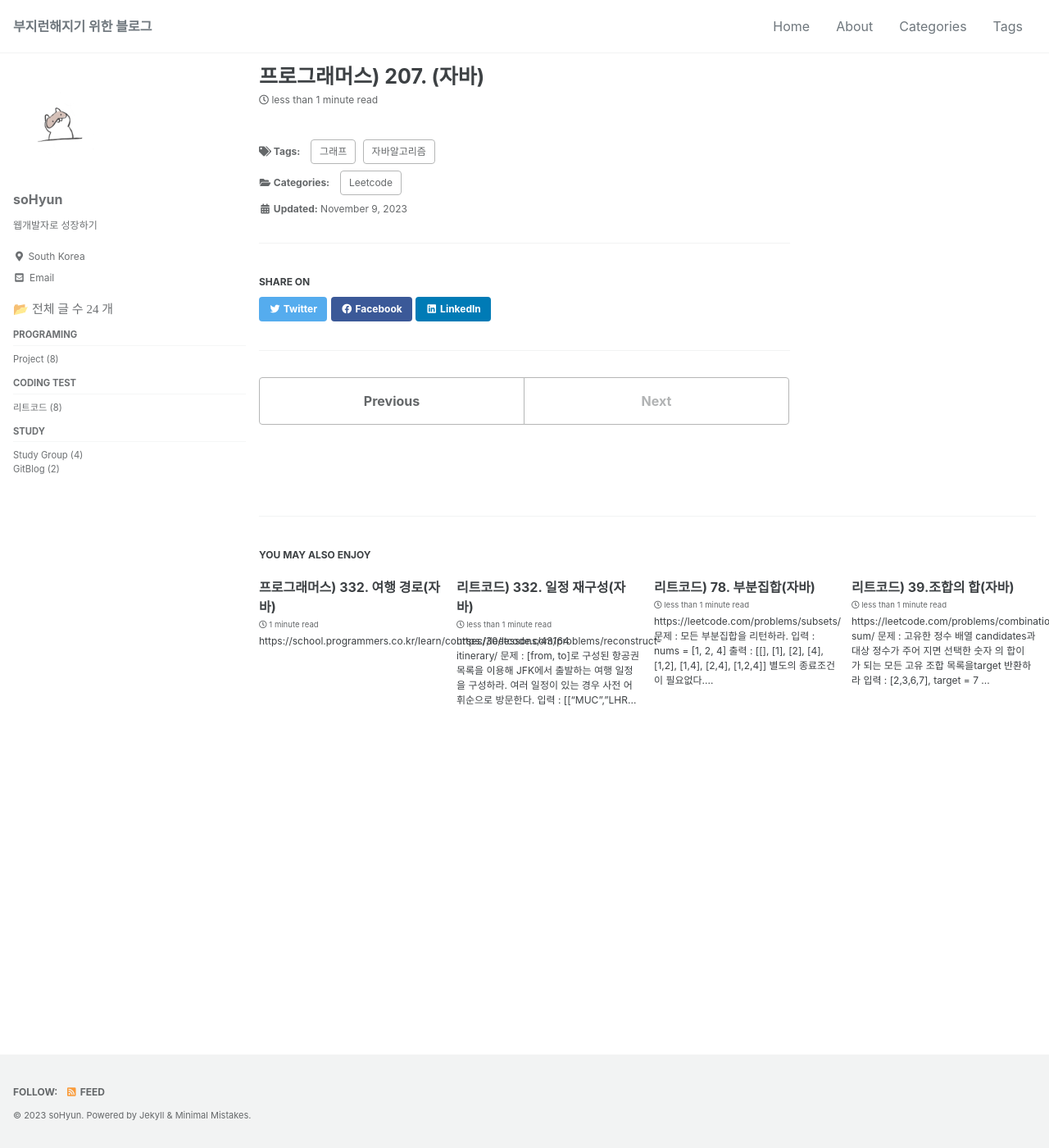
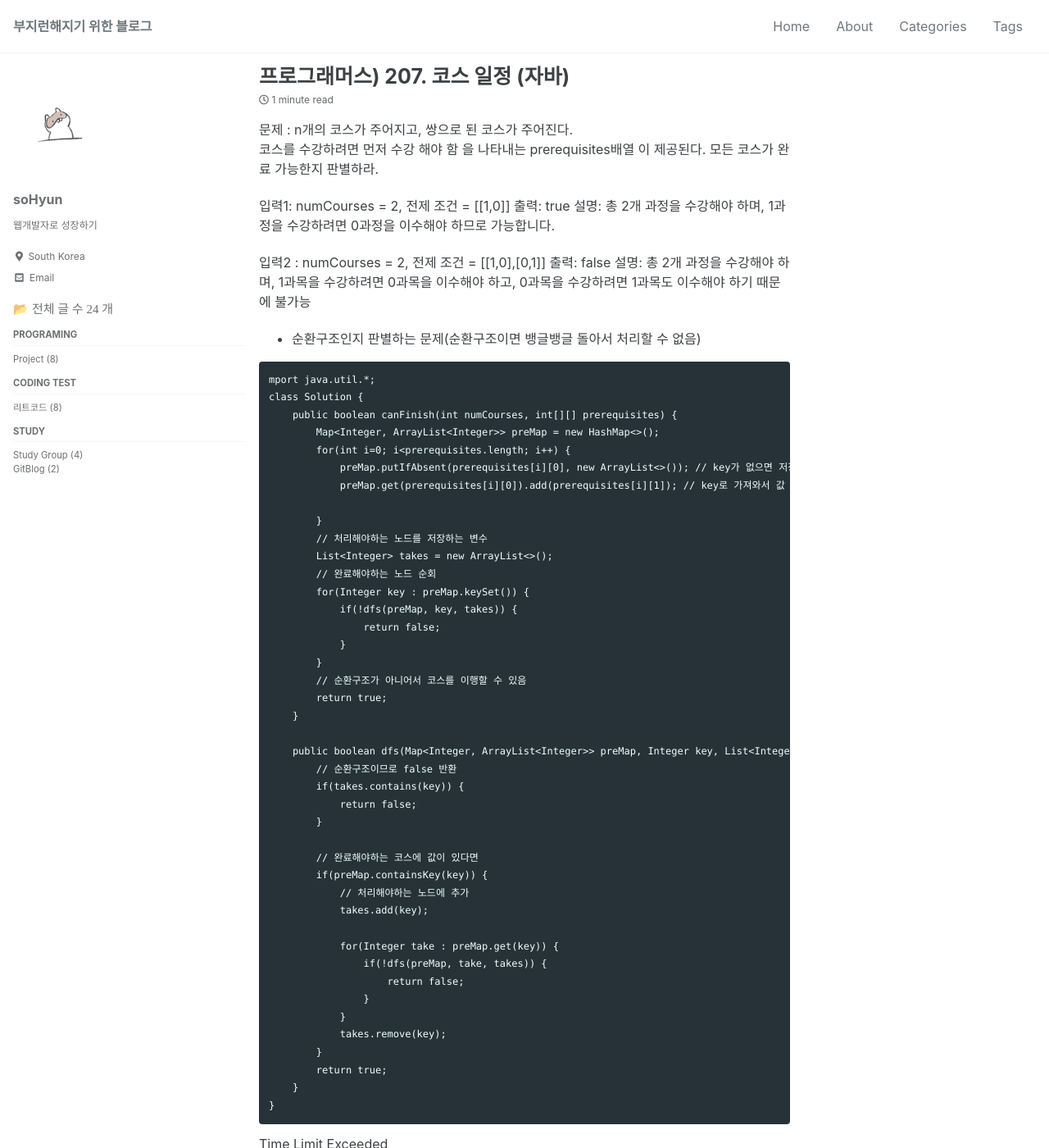
Before and after one commit to 301choso/301choso.github.io, a Jekyll site: the page built from _posts/2023-11-09-자바알고리즘 ) 코스 일정.md, in a window 1280 px wide and 1400 px high. Shown: the whole window at 82% size. Built offline with Jekyll 4.4.1, drawn with Linux system fonts in a browser that asks for light colours; cached includes are drawn as plain includes; some of the changed text lies outside the part shown.

Commit message:
코스 일정

````diff
--- a/_posts/2023-11-09-자바알고리즘 ) 코스 일정.md
+++ b/_posts/2023-11-09-자바알고리즘 ) 코스 일정.md
@@ -1,6 +1,122 @@
 ---
 layout: single
-title:  "프로그래머스) 207. (자바)"
+title:  "프로그래머스) 207. 코스 일정 (자바)"
 categories: Leetcode
 tags : 자바알고리즘 그래프
 ---
+
+문제 : n개의 코스가 주어지고, 쌍으로 된 코스가 주어진다.
+코스를 수강하려면 먼저 수강 해야 함 을 나타내는 prerequisites배열 이 제공된다.
+모든 코스가 완료 가능한지 판별하라.
+
+
+입력1: numCourses = 2, 전제 조건 = [[1,0]]
+ 출력: true
+ 설명: 총 2개 과정을 수강해야 하며, 1과정을 수강하려면 0과정을 이수해야 하므로 가능합니다.
+
+ 입력2 : numCourses = 2, 전제 조건 = [[1,0],[0,1]]
+ 출력: false
+ 설명: 총 2개 과정을 수강해야 하며, 1과목을 수강하려면 0과목을 이수해야 하고, 0과목을 수강하려면 1과목도 이수해야 하기 때문에 불가능
+
+
+- 순환구조인지 판별하는 문제(순환구조이면 뱅글뱅글 돌아서 처리할 수 없음)
+
+```
+mport java.util.*;
+class Solution {
+    public boolean canFinish(int numCourses, int[][] prerequisites) {
+        Map<Integer, ArrayList<Integer>> preMap = new HashMap<>();
+        for(int i=0; i<prerequisites.length; i++) {
+            preMap.putIfAbsent(prerequisites[i][0], new ArrayList<>()); // key가 없으면 저장(빈값으로)하라
+            preMap.get(prerequisites[i][0]).add(prerequisites[i][1]); // key로 가져와서 값 더하기
+
+        }
+        // 처리해야하는 노드를 저장하는 변수
+        List<Integer> takes = new ArrayList<>();
+        // 완료해야하는 노드 순회
+        for(Integer key : preMap.keySet()) {
+            if(!dfs(preMap, key, takes)) {
+                return false;
+            }
+        }
+        // 순환구조가 아니어서 코스를 이행할 수 있음
+        return true;
+    }
+
+    public boolean dfs(Map<Integer, ArrayList<Integer>> preMap, Integer key, List<Integer> takes) {
+        // 순환구조이므로 false 반환
+        if(takes.contains(key)) {
+            return false;
+        }
+
+        // 완료해야하는 코스에 값이 있다면
+        if(preMap.containsKey(key)) {
+            // 처리해야하는 노드에 추가
+            takes.add(key);
+
+            for(Integer take : preMap.get(key)) {
+                if(!dfs(preMap, take, takes)) {
+                    return false;
+                }
+            }
+            takes.remove(key);
+        }
+        return true;
+    }
+}
+```
+Time Limit Exceeded
+
+- 시간초과 되므로 방문한 것은 다시 실행되지 않도록 최적화 한다.
+```
+import java.util.*;
+class Solution {
+    public boolean canFinish(int numCourses, int[][] prerequisites) {
+        Map<Integer, ArrayList<Integer>> preMap = new HashMap<>();
+        for(int i=0; i<prerequisites.length; i++) {
+            preMap.putIfAbsent(prerequisites[i][0], new ArrayList<>()); // key가 없으면 저장(빈값으로)하라
+            preMap.get(prerequisites[i][0]).add(prerequisites[i][1]); // key로 가져와서 값 더하기
+
+        }
+        // 처리해야하는 노드를 저장하는 변수
+        List<Integer> takes = new ArrayList<>();
+        // 처리한 노드를 저장하는 변수(visited)
+        List<Integer> taken = new ArrayList<>();
+        // 완료해야하는 노드 순회
+        for(Integer key : preMap.keySet()) {
+            if(!dfs(preMap, key, takes, taken)) {
+                return false;
+            }
+        }
+        // 순환구조가 아니어서 코스를 이행할 수 있음
+        return true;
+    }
+
+    public boolean dfs(Map<Integer, ArrayList<Integer>> preMap, Integer key, List<Integer> takes, List<Integer> taken) {
+        // 순환구조이므로 false 반환
+        if(takes.contains(key)) {
+            return false;
+        }
+        // 순환구조이므로 false 반환
+        if(taken.contains(key)) {
+            return true;
+        }
+        // 완료해야하는 코스에 값이 있다면
+        if(preMap.containsKey(key)) {
+            // 처리해야하는 노드에 추가
+            takes.add(key);
+
+            for(Integer take : preMap.get(key)) {
+                if(!dfs(preMap, take, takes, taken)) {
+                    return false;
+                }
+            }
+            takes.remove(key);
+            taken.add(key); // visited
+        }
+        return true;
+    }
+}
+```
+
+참고 도서 : 자바 알고리즘 인터뷰 with 코틀린 459p
````
